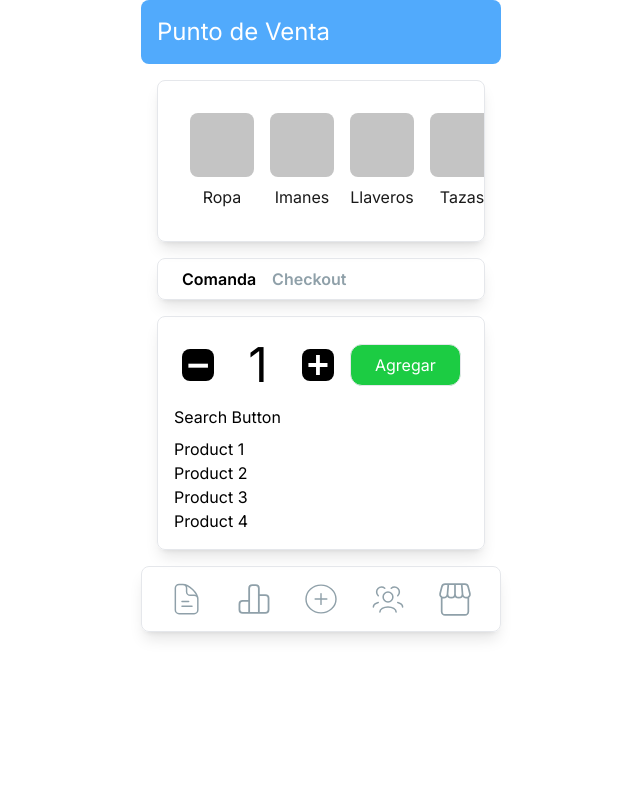
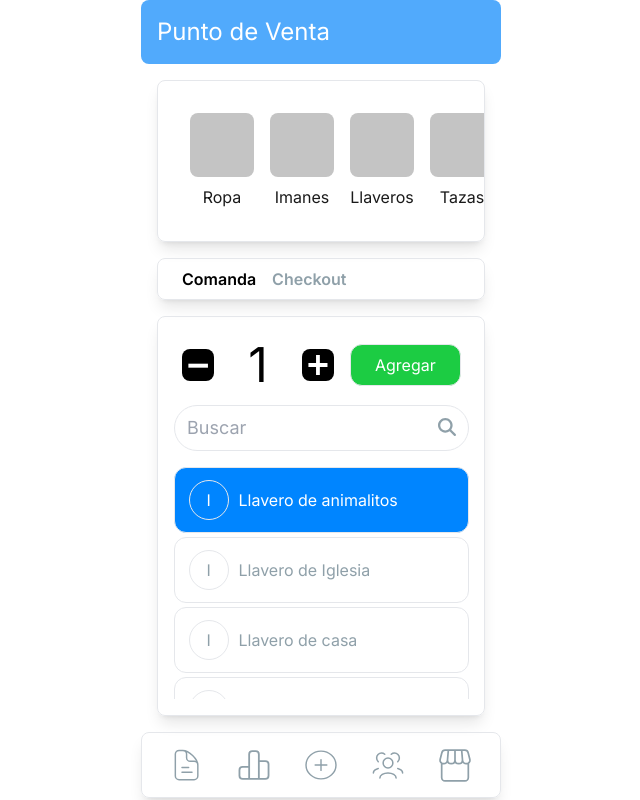
Before and after one commit to JosueZavalaProjects/business, a Next.js app: page /sales-point in a window 1280 px wide. Shown: the whole page, without its empty margins (319-959 px from the left). Built offline with nearby package versions, Linux system fonts and the light colour scheme.

Commit message:
Finishing Comanda Layout

```diff
--- a/app/components/UI/footer/page.tsx
+++ b/app/components/Layout/footer/page.tsx
@@ -1,4 +1,4 @@
-import { ContainerCard } from "../container-card/page";
+import { ContainerCard } from "../../UI/container-card/page";
 import { FooterButton } from "./footer-button";
 import { FOOTER_ICONS } from "@/constants/common";
 
--- /dev/null
+++ b/app/components/UI/search-input/page.tsx
@@ -0,0 +1,26 @@
+import { FontAwesomeIcon } from "@fortawesome/react-fontawesome";
+import { faMagnifyingGlass } from "@fortawesome/free-solid-svg-icons";
+
+type SearchInput = {
+  value: string;
+  setValue: (newValue: string) => void;
+};
+
+const SearchInput = ({ value, setValue }: SearchInput) => (
+  <div className="flex h-auto w-full bg-white text-black border border-light-gray rounded-3xl text-lg focus-within:border-france-blue">
+    <div className="flex-1">
+      <input
+        type="text"
+        className="w-full bg-transparent py-2 pl-3 pr-1 border-none focus:border-none focus:outline-0 focus:ring-0"
+        placeholder="Buscar"
+        value={value}
+        onChange={(e) => setValue(e.target.value)}
+      />
+    </div>
+    <div className="pt-2 pr-3">
+      <FontAwesomeIcon icon={faMagnifyingGlass} style={{ color: "#8FA0A9" }} />
+    </div>
+  </div>
+);
+
+export default SearchInput;
--- /dev/null
+++ b/app/components/sales-point/products/page.tsx
@@ -0,0 +1,19 @@
+type ProductProps = {
+  name: string;
+  isSelected?: boolean;
+  image?: string;
+};
+export const Product = ({ name, isSelected = false, image }: ProductProps) => (
+  <div
+    className={`flex w-full gap-2 border p-3 rounded-xl ${
+      isSelected ? "bg-seconday-blue text-white" : "bg-white text-cadet-grey"
+    }`}
+  >
+    <div className="grid justify-items-center items-center w-2/12">
+      <span className=" grid justify-items-center items-center w-10 h-10 border rounded-full">
+        I
+      </span>
+    </div>
+    <div className="flex items-center w-10/12">{name}</div>
+  </div>
+);
--- a/app/sales-point/page.tsx
+++ b/app/sales-point/page.tsx
@@ -4,12 +4,15 @@ import { useState } from "react";
 import { CATEGORIES_MOCK } from "@/constants/common";
 import { Header } from "../components/Layout/header";
 import { ContainerCard } from "../components/UI/container-card/page";
-import { Footer } from "../components/UI/footer/page";
+import { Footer } from "../components/Layout/footer/page";
 import { CategoryCard } from "../components/sales-point/categories/category-card";
 import { AddItems } from "../components/sales-point/Items/add-items";
+import { Product } from "../components/sales-point/products/page";
+import SearchInput from "../components/UI/search-input/page";
 
 export default function SalesPointPage() {
   const [items, setItems] = useState<number>(1);
+  const [searchValue, setSearchValue] = useState<string>("");
   return (
     <div className="grid">
       <Header />
@@ -37,12 +40,28 @@ export default function SalesPointPage() {
         <ContainerCard>
           <div className="flex flex-col gap-2 text-black p-2">
             <AddItems items={items} setItems={setItems} />
-            <div className="">Search Button</div>
-            <div className="flex flex-col">
-              <div>Product 1</div>
-              <div>Product 2</div>
-              <div>Product 3</div>
-              <div>Product 4</div>
+            <div className="w-full">
+              <SearchInput value={searchValue} setValue={setSearchValue} />
+            </div>
+            <div className="flex flex-col gap-1 py-2 max-h-60 overflow-y-scroll">
+              <Product name="Llavero de animalitos" isSelected />
+              <Product name="Llavero de Iglesia" />
+              <Product name="Llavero de casa" />
+              <Product name="Llavero de perrito" />
+              <Product name="Llavero de gato" />
+              <Product name="Llavero de refri" />
+              <Product name="Llavero de casa" />
+              <Product name="Llavero de perrito" />
+              <Product name="Llavero de gato" />
+              <Product name="Llavero de refri" />
+              <Product name="Llavero de casa" />
+              <Product name="Llavero de perrito" />
+              <Product name="Llavero de gato" />
+              <Product name="Llavero de refri" />
+              <Product name="Llavero de casa" />
+              <Product name="Llavero de perrito" />
+              <Product name="Llavero de gato" />
+              <Product name="Llavero de refri" />
             </div>
           </div>
         </ContainerCard>
--- a/tailwind.config.ts
+++ b/tailwind.config.ts
@@ -19,6 +19,7 @@ const config: Config = {
         "eerie-black": "#1A1A1A",
         "cadet-grey": "#8FA0A9",
         "malachite-green": "#1CCC43",
+        "seconday-blue": "#0085FF",
       },
     },
   },
```
Also changed, not shown: package.json (+10 -5 lines), app/components/Layout/footer/footer-button.tsx (renamed from app/components/UI/footer/footer-button.tsx), 1 other file (tests, documents, lock files or other folders).
